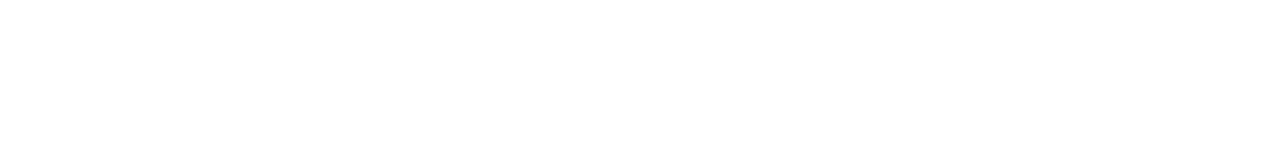
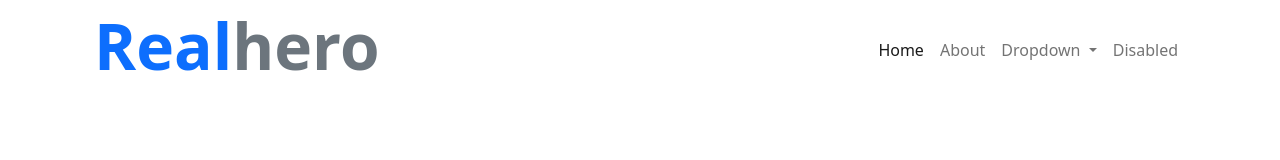
Before and after one commit to monoronjons86/Real-hero, a plain HTML site: page index.html in a window 1280 px wide. Drawn offline with nearby package versions, Linux system fonts and the light colour scheme.

Commit message:
navbar-added

```diff
--- a/index.html
+++ b/index.html
@@ -10,6 +10,42 @@
     <link rel="stylesheet" href="style.css">
 </head>
 <body>
+  <header>
+    <div>
+        <nav class="navbar navbar-expand-lg navbar-light container">
+            <div class="container-fluid">
+             <h1 class="fw-bold display-3 text-primary">Real<span class="text-secondary">hero</span></h1>
+              <button class="navbar-toggler" type="button" data-bs-toggle="collapse" data-bs-target="#navbarSupportedContent" aria-controls="navbarSupportedContent" aria-expanded="false" aria-label="Toggle navigation">
+                <span class="navbar-toggler-icon"></span>
+              </button>
+              <div class="collapse navbar-collapse" id="navbarSupportedContent">
+                <ul class="navbar-nav ms-auto mb-2 mb-lg-0">
+                  <li class="nav-item">
+                    <a class="nav-link active" aria-current="page" href="#">Home</a>
+                  </li>
+                  <li class="nav-item">
+                    <a class="nav-link" href="#">About</a>
+                  </li>
+                  <li class="nav-item dropdown">
+                    <a class="nav-link dropdown-toggle" href="#" id="navbarDropdown" role="button" data-bs-toggle="dropdown" aria-expanded="false">
+                      Dropdown
+                    </a>
+                    <ul class="dropdown-menu" aria-labelledby="navbarDropdown">
+                      <li><a class="dropdown-item" href="#">Action</a></li>
+                      <li><a class="dropdown-item" href="#">Another action</a></li>
+                      <li><hr class="dropdown-divider"></li>
+                      <li><a class="dropdown-item" href="#">Something else here</a></li>
+                    </ul>
+                  </li>
+                  <li class="nav-item">
+                    <a class="nav-link" href="#" tabindex="-1" aria-disabled="true">Disabled</a>
+                  </li>
+                </ul>
+              </div>
+            </div>
+          </nav>
+    </div>
+  </header>
 
 
 </body>
```
